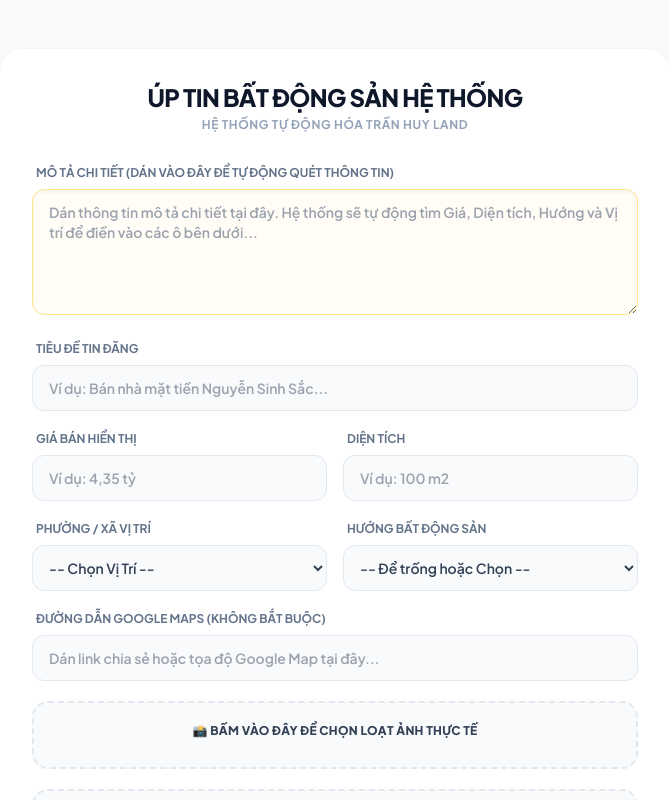
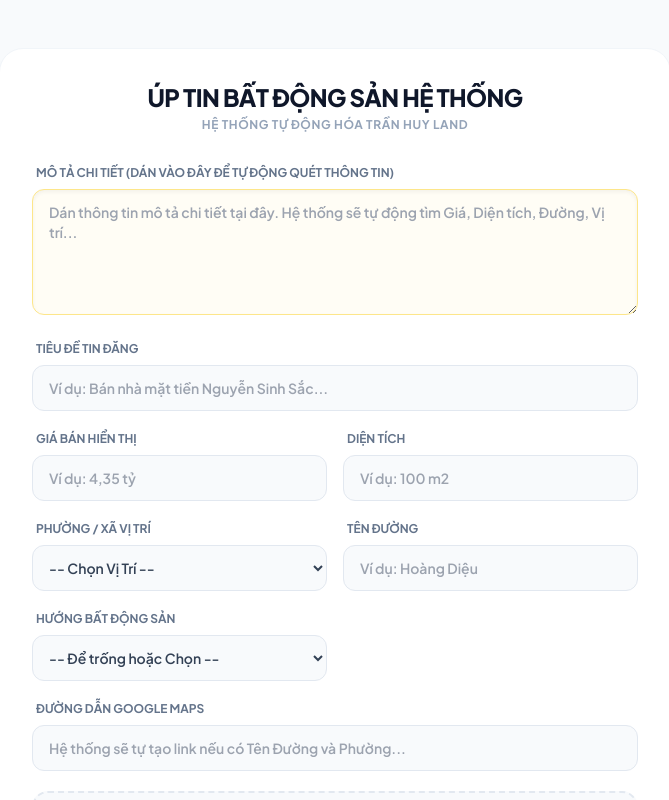
Before and after one commit to tranhuyland/tranhuylanddanang, a Next.js app: page /dang-tin in a window 1280 px wide. Shown: the top 800 px of the page, without its empty margins (305-974 px from the left). Built offline with nearby package versions, Linux system fonts and the light colour scheme.

Commit message:
Update page.tsx

```diff
--- a/src/app/dang-tin/page.tsx
+++ b/src/app/dang-tin/page.tsx
@@ -11,6 +11,7 @@ const INITIAL_FORM_STATE = {
   tieude: '',
   gia: '',
   dienTich: '',
+  duong: '', // 💡 ĐÃ THÊM TRƯỜNG TÊN ĐƯỜNG
   khuVuc: '',
   huong: '',
   loaiHinh: 'Nhà phố',
@@ -107,7 +108,21 @@ export default function DangTinPage() {
     );
   };
 
-  // 🤖 HÀM MỚI: Tự động quét mô tả và điền dữ liệu
+  // 🗺️ HÀM TỰ TẠO LINK GOOGLE MAPS
+  const updateMapLink = (duong: string, phuong: string, currentLink: string) => {
+    // Nếu user đã dán 1 link map thủ công (không chứa chuỗi do app tự tạo), thì giữ nguyên không ghi đè
+    if (currentLink && !currentLink.includes('google.com/maps/search/?api=1&query=')) {
+      return currentLink;
+    }
+    // Nếu có đủ Tên Đường và Phường Xã, tự tổ hợp URL
+    if (duong && phuong) {
+      const query = `${duong}, ${phuong}, Đà Nẵng`;
+      return `https://www.google.com/maps/search/?api=1&query=${encodeURIComponent(query)}`;
+    }
+    return currentLink;
+  };
+
+  // 🤖 HÀM TỰ ĐỘNG QUÉT VÀ ĐIỀN DỮ LIỆU
   const handleAutoScanDescription = (e: ChangeEvent<HTMLTextAreaElement>) => {
     const text = e.target.value;
     let newFormData = { ...formData, moTa: text };
@@ -152,16 +167,36 @@ export default function DangTinPage() {
       newFormData.khuVuc = foundWard;
     }
 
-    // 4. Quét Hướng (ĐÃ NÂNG CẤP: Bỏ qua mọi ký tự *, -, :, khoảng trắng...)
+    // 4. Quét Tên Đường (Bắt nội dung sau chữ "đường" hoặc "mặt tiền", dừng lại khi gặp phường/quận/dấu phẩy/gạch ngang)
+    const streetMatch = text.match(/(?:đường|mặt tiền)\s+([^,\n\-]+?)(?=\s+phường|\s+quận|,|-|\n|$)/i);
+    if (streetMatch) {
+      newFormData.duong = streetMatch[1].trim();
+    }
+
+    // 5. Quét Hướng
     const directions = ['Đông Nam', 'Đông Bắc', 'Tây Nam', 'Tây Bắc', 'Đông', 'Tây', 'Nam', 'Bắc'];
-    // Biểu thức mới: [\s\:\-\*\.\,]* cho phép chứa vô số khoảng trắng, dấu hai chấm, gạch nối, dấu sao, chấm, phẩy giữa chữ "hướng" và phương hướng.
     const directionMatch = text.match(/hướng[\s\:\-\*\.\,]*\s*(đông nam|đông bắc|tây nam|tây bắc|đông|tây|nam|bắc)/i);
     if (directionMatch) {
       const dir = directions.find(d => d.toLowerCase() === directionMatch[1].toLowerCase());
       if (dir) newFormData.huong = dir;
     }
 
+    // 6. Tự động sinh Link Google Maps nếu có đủ Phường + Đường
+    newFormData.linkMap = updateMapLink(newFormData.duong, newFormData.khuVuc, newFormData.linkMap);
+
     setFormData(newFormData);
+  };
+
+  // Cập nhật Link Map ngay lập tức khi người dùng tự gõ Tên đường
+  const handleDuongChange = (e: ChangeEvent<HTMLInputElement>) => {
+    const duong = e.target.value;
+    setFormData(prev => ({ ...prev, duong, linkMap: updateMapLink(duong, prev.khuVuc, prev.linkMap) }));
+  };
+
+  // Cập nhật Link Map ngay lập tức khi người dùng tự chọn Phường
+  const handleKhuVucChange = (e: ChangeEvent<HTMLSelectElement>) => {
+    const khuVuc = e.target.value;
+    setFormData(prev => ({ ...prev, khuVuc, linkMap: updateMapLink(prev.duong, khuVuc, prev.linkMap) }));
   };
 
   const handleSubmit = async (e: FormEvent) => {
@@ -221,7 +256,7 @@ export default function DangTinPage() {
           {/* Ô MÔ TẢ ĐƯA LÊN TRÊN ĐỂ DÁN VÀO QUÉT TRƯỚC */}
           <div>
             <label className="block text-xs font-bold text-slate-500 uppercase mb-2 ml-1 text-amber-600">Mô tả chi tiết (Dán vào đây để tự động quét thông tin)</label>
-            <textarea required rows={5} value={formData.moTa} onChange={handleAutoScanDescription} placeholder="Dán thông tin mô tả chi tiết tại đây. Hệ thống sẽ tự động tìm Giá, Diện tích, Hướng và Vị trí để điền vào các ô bên dưới..." className="w-full bg-amber-50/50 border border-amber-200 rounded-xl px-4 py-3 text-sm font-semibold focus:outline-none focus:border-amber-500 text-slate-700 whitespace-pre-line shadow-inner" />
+            <textarea required rows={5} value={formData.moTa} onChange={handleAutoScanDescription} placeholder="Dán thông tin mô tả chi tiết tại đây. Hệ thống sẽ tự động tìm Giá, Diện tích, Đường, Vị trí..." className="w-full bg-amber-50/50 border border-amber-200 rounded-xl px-4 py-3 text-sm font-semibold focus:outline-none focus:border-amber-500 text-slate-700 whitespace-pre-line shadow-inner" />
           </div>
 
           <div>
@@ -243,7 +278,7 @@ export default function DangTinPage() {
           <div className="grid grid-cols-2 gap-4">
             <div>
               <label className="block text-xs font-bold text-slate-500 uppercase mb-2 ml-1">Phường / Xã vị trí</label>
-              <select required value={formData.khuVuc} onChange={(e) => setFormData({ ...formData, khuVuc: e.target.value })} className="w-full bg-slate-50 border border-slate-200 rounded-xl px-3 py-3 text-sm font-semibold focus:outline-none focus:border-amber-500 text-slate-700">
+              <select required value={formData.khuVuc} onChange={handleKhuVucChange} className="w-full bg-slate-50 border border-slate-200 rounded-xl px-3 py-3 text-sm font-semibold focus:outline-none focus:border-amber-500 text-slate-700">
                 <option value="">-- Chọn Vị Trí --</option>
                 <option disabled className="font-bold text-slate-400 bg-slate-100">-- Danh sách Phường --</option>
                 <option value="Hải Châu">Hải Châu</option>
@@ -269,6 +304,13 @@ export default function DangTinPage() {
               </select>
             </div>
             <div>
+              <label className="block text-xs font-bold text-slate-500 uppercase mb-2 ml-1">Tên Đường</label>
+              <input type="text" value={formData.duong} onChange={handleDuongChange} placeholder="Ví dụ: Hoàng Diệu" className="w-full bg-slate-50 border border-slate-200 rounded-xl px-4 py-3 text-sm font-semibold focus:outline-none focus:border-amber-500 text-slate-700" />
+            </div>
+          </div>
+
+          <div className="grid grid-cols-2 gap-4">
+            <div>
               <label className="block text-xs font-bold text-slate-500 uppercase mb-2 ml-1">Hướng bất động sản</label>
               <select value={formData.huong} onChange={(e) => setFormData({ ...formData, huong: e.target.value })} className="w-full bg-slate-50 border border-slate-200 rounded-xl px-3 py-3 text-sm font-semibold focus:outline-none focus:border-amber-500 text-slate-700">
                 <option value="">-- Để trống hoặc Chọn --</option>
@@ -276,12 +318,13 @@ export default function DangTinPage() {
                 <option value="Đông Nam">Đông Nam</option><option value="Đông Bắc">Đông Bắc</option><option value="Tây Nam">Tây Nam</option><option value="Tây Bắc">Tây Bắc</option>
               </select>
             </div>
+            {/* Cột này để trống hoặc bạn có thể chèn nội dung khác nếu muốn cho cân đối */}
           </div>
 
-          {/* CHÈN THÊM LINK GOOGLE MAPS */}
+          {/* ĐƯỜNG DẪN GOOGLE MAPS (SẼ ĐƯỢC TỰ ĐỘNG ĐIỀN) */}
           <div>
-            <label className="block text-xs font-bold text-slate-500 uppercase mb-2 ml-1">Đường dẫn Google Maps (Không bắt buộc)</label>
-            <input type="text" value={formData.linkMap} onChange={(e) => setFormData({ ...formData, linkMap: e.target.value })} placeholder="Dán link chia sẻ hoặc tọa độ Google Map tại đây..." className="w-full bg-slate-50 border border-slate-200 rounded-xl px-4 py-3 text-sm font-semibold focus:outline-none focus:border-amber-500 text-slate-700" />
+            <label className="block text-xs font-bold text-slate-500 uppercase mb-2 ml-1">Đường dẫn Google Maps</label>
+            <input type="text" value={formData.linkMap} onChange={(e) => setFormData({ ...formData, linkMap: e.target.value })} placeholder="Hệ thống sẽ tự tạo link nếu có Tên Đường và Phường..." className="w-full bg-slate-50 border border-slate-200 rounded-xl px-4 py-3 text-sm font-semibold focus:outline-none focus:border-amber-500 text-slate-700 text-blue-600" />
           </div>
 
           {/* KHU VỰC CHỌN VÀ ÚP LOẠT ẢNH THỰC TẾ */}
```
